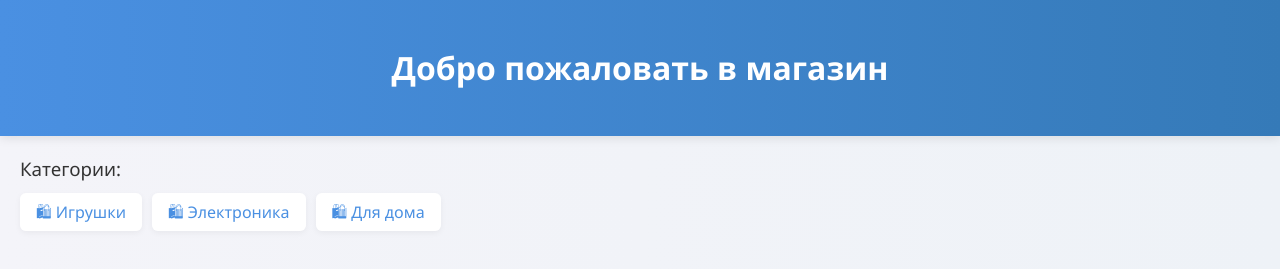
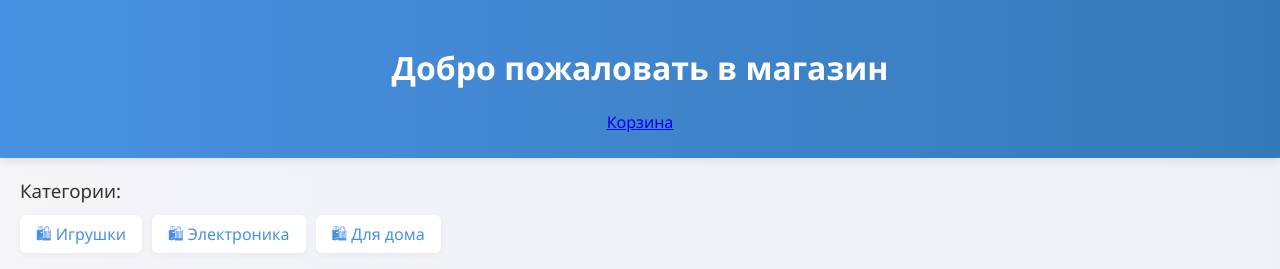
Before and after one commit to AlgoClassWork/myshop-django, a Django app: page / in a window 1280 px wide. Shown: the top 269 px of the page. Run offline with Django 5.2, Linux system fonts and the light colour scheme; data comes from the database, SQL or seed files in the repository.

Commit message:
Update product_list.html

```diff
--- a/store/templates/product_list.html
+++ b/store/templates/product_list.html
@@ -11,6 +11,7 @@
 
   <header>
     <h1>Добро пожаловать в магазин</h1>
+    <a href="{% url 'cart' %}"> Корзина </a>
   </header>
 
   <h3>Категории:</h3>
```
